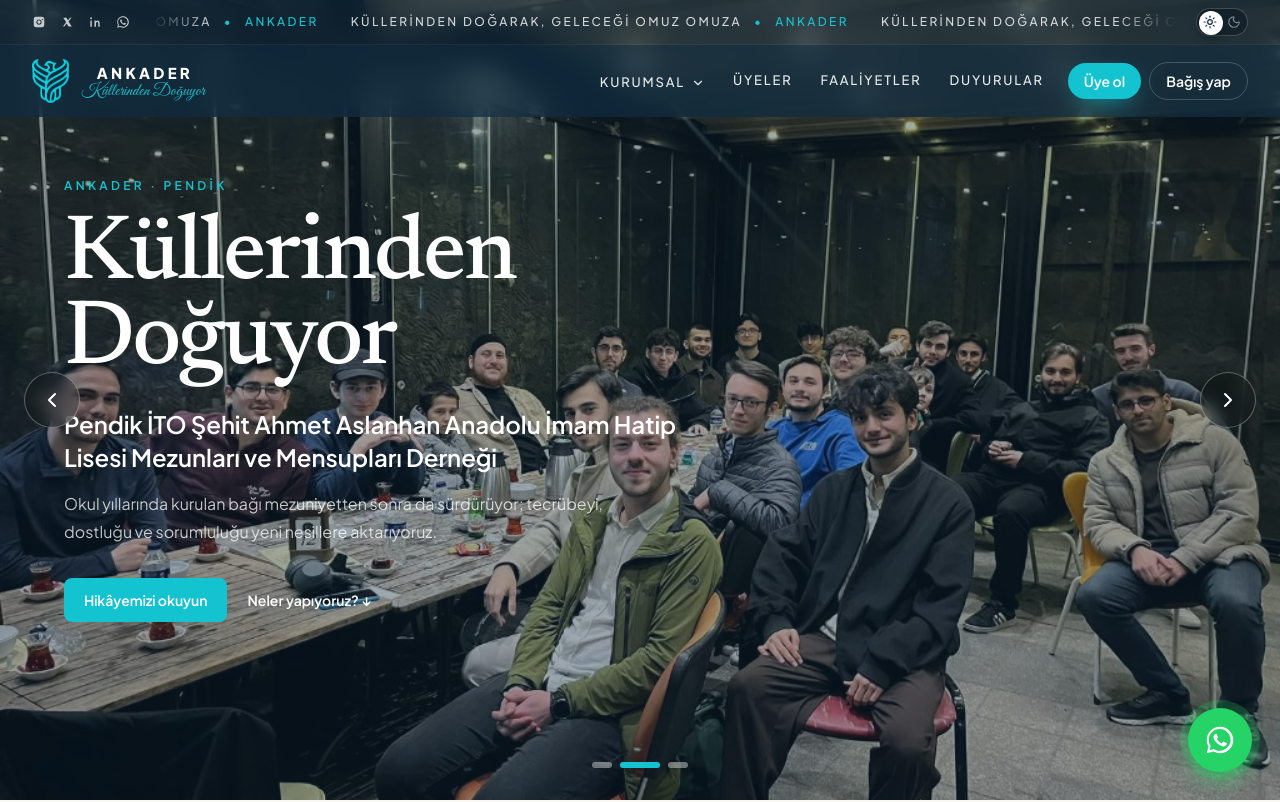
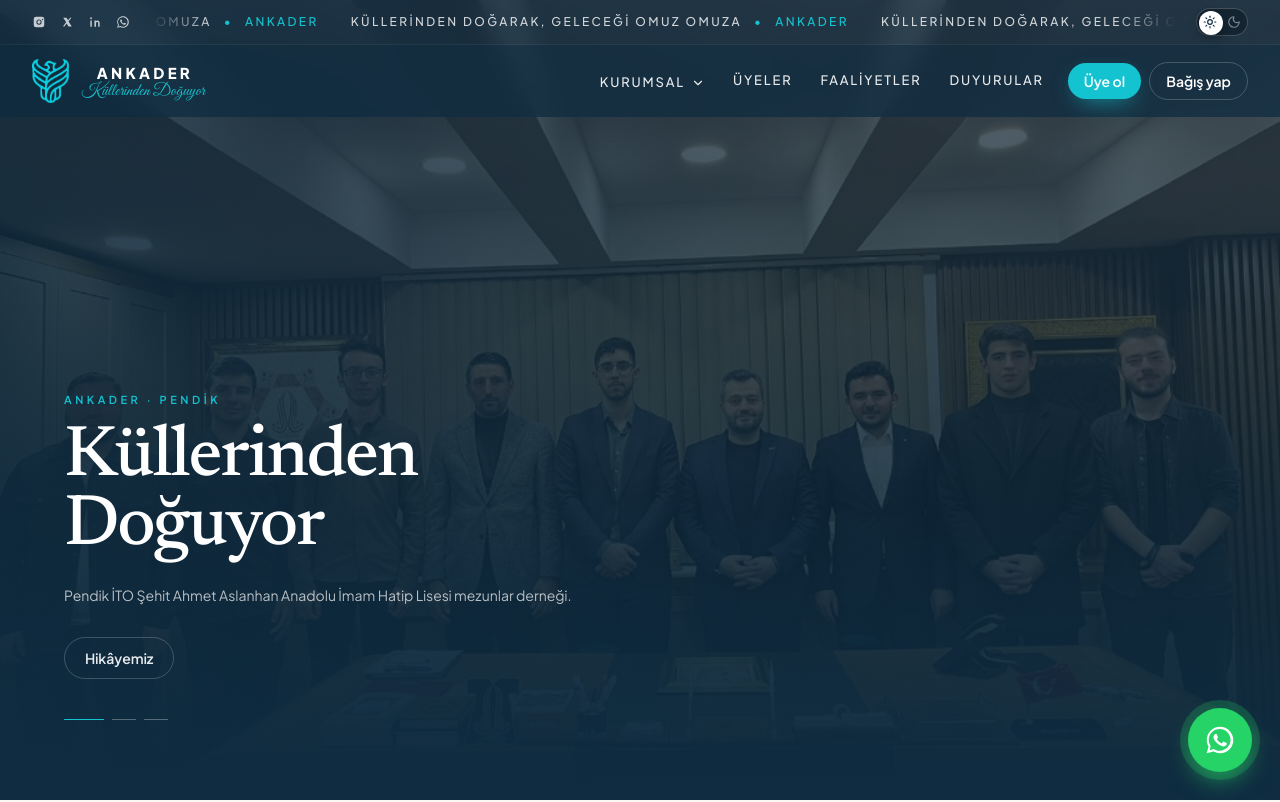
Before and after one commit to omerekin34/ankader, a Next.js app in the folder ankader-site/: page / in a window 1280 px wide. Shown: the top 802 px of the page. Built offline with nearby package versions, Linux system fonts and the light colour scheme.

Commit message:
ankader7

```diff
--- a/ankader-site/components/HeroSlider.tsx
+++ b/ankader-site/components/HeroSlider.tsx
@@ -1,6 +1,5 @@
 "use client";
 
-import { ChevronLeft, ChevronRight } from "lucide-react";
 import Image from "next/image";
 import { useEffect, useState } from "react";
 
@@ -12,24 +11,20 @@ export default function HeroSlider() {
   useEffect(() => {
     const timer = window.setInterval(() => {
       setIndex((current) => (current + 1) % slides.length);
-    }, 5000);
+    }, 7000);
     return () => window.clearInterval(timer);
   }, [index]);
 
-  function go(next: number) {
-    setIndex((next + slides.length) % slides.length);
-  }
-
   return (
     <section
-      className="relative h-screen min-h-[560px] overflow-hidden bg-secondary text-white"
+      className="relative h-[100svh] min-h-[560px] overflow-hidden bg-secondary text-white"
       aria-roledescription="carousel"
       aria-label="Ana görseller"
     >
       {slides.map((src, i) => (
         <div
           key={src}
-          className={`absolute inset-0 transition-opacity duration-1000 ease-out ${
+          className={`absolute inset-0 transition-opacity duration-[1400ms] ease-out ${
             i === index ? "opacity-100" : "opacity-0"
           }`}
           aria-hidden={i !== index}
@@ -41,73 +36,47 @@ export default function HeroSlider() {
             priority={i === 0}
             quality={95}
             sizes="100vw"
-            className={`object-cover object-center ${i === index ? "slide-zoom" : ""}`}
+            className={`object-cover object-center brightness-[0.55] contrast-[1.05] saturate-[0.85] ${
+              i === index ? "slide-zoom" : ""
+            }`}
           />
-          <div className="absolute inset-0 bg-secondary/40" />
         </div>
       ))}
 
-      <div className="relative z-10 flex h-full items-center px-6 sm:px-12">
+      <div className="pointer-events-none absolute inset-0 bg-secondary/35" />
+      <div className="pointer-events-none absolute inset-0 bg-gradient-to-t from-secondary via-secondary/50 to-secondary/10" />
+      <div className="pointer-events-none absolute inset-y-0 left-0 w-full max-w-3xl bg-gradient-to-r from-secondary/55 to-transparent" />
+
+      <div className="relative z-10 flex h-full items-end px-6 pb-24 sm:px-12 sm:pb-20">
         <div className="mx-auto w-full max-w-6xl">
-          <p className="text-xs font-semibold tracking-[0.28em] text-primary uppercase">
-            ANKADER · Pendik
-          </p>
-          <h1 className="mt-5 max-w-4xl text-5xl leading-[0.92] sm:text-7xl lg:text-[5.75rem]">
+          <p className="text-[11px] font-semibold tracking-[0.32em] text-primary uppercase">ANKADER · Pendik</p>
+          <h1 className="mt-4 max-w-lg text-4xl leading-[0.95] sm:text-6xl lg:text-7xl">
             Küllerinden
             <br />
             Doğuyor
           </h1>
-          <p className="mt-6 max-w-2xl text-lg font-semibold leading-snug text-white sm:text-2xl">
-            Pendik İTO Şehit Ahmet Aslanhan Anadolu İmam Hatip Lisesi Mezunları ve Mensupları Derneği
+          <p className="mt-5 max-w-xl text-sm leading-7 text-white/70">
+            Pendik İTO Şehit Ahmet Aslanhan Anadolu İmam Hatip Lisesi mezunlar derneği.
           </p>
-          <p className="mt-4 max-w-xl text-sm leading-7 text-white/75 sm:text-base">
-            Okul yıllarında kurulan bağı mezuniyetten sonra da sürdürüyor; tecrübeyi, dostluğu ve
-            sorumluluğu yeni nesillere aktarıyoruz.
-          </p>
-          <div className="mt-8 flex flex-wrap items-center gap-5">
           <a
             href="/hakkimizda"
-              className="inline-flex rounded-lg bg-primary px-5 py-3 text-sm font-semibold text-white hover:bg-primary/90"
+            className="mt-7 inline-flex rounded-full border border-white/20 px-5 py-2.5 text-sm font-semibold text-white/90 transition hover:border-primary hover:text-primary"
           >
-              Hikâyemizi okuyun
+            Hikâyemiz
           </a>
-            <a href="#faaliyetler" className="text-sm font-semibold text-white underline-offset-4 hover:underline">
-              Neler yapıyoruz? ↓
-            </a>
-          </div>
-        </div>
-      </div>
 
-      <button
-        type="button"
-        aria-label="Önceki görsel"
-        onClick={() => go(index - 1)}
-        className="absolute top-1/2 left-4 z-20 inline-flex size-12 -translate-y-1/2 items-center justify-center rounded-full border border-white/30 bg-black/20 text-white backdrop-blur-sm hover:border-primary hover:text-primary sm:left-6 sm:size-14"
-      >
-        <ChevronLeft className="size-6" />
-      </button>
-      <button
-        type="button"
-        aria-label="Sonraki görsel"
-        onClick={() => go(index + 1)}
-        className="absolute top-1/2 right-4 z-20 inline-flex size-12 -translate-y-1/2 items-center justify-center rounded-full border border-white/30 bg-black/20 text-white backdrop-blur-sm hover:border-primary hover:text-primary sm:right-6 sm:size-14"
-      >
-        <ChevronRight className="size-6" />
-      </button>
-
-      <div className="absolute inset-x-0 bottom-8 z-10 mx-auto flex max-w-6xl justify-center px-6 sm:px-12">
-        <div className="flex gap-2">
+          <div className="mt-10 flex gap-2" role="tablist" aria-label="Görseller">
             {slides.map((src, i) => (
               <button
                 key={src}
                 type="button"
                 aria-label={`Görsel ${i + 1}`}
+                aria-selected={i === index}
                 onClick={() => setIndex(i)}
-              className={`h-1.5 rounded-full transition-all ${
-                i === index ? "w-10 bg-primary" : "w-5 bg-white/40"
-              }`}
+                className={`h-px rounded-full transition-all ${i === index ? "w-10 bg-primary" : "w-6 bg-white/30 hover:bg-white/55"}`}
               />
             ))}
+          </div>
         </div>
       </div>
     </section>
--- a/ankader-site/components/SiteChrome.tsx
+++ b/ankader-site/components/SiteChrome.tsx
@@ -210,7 +210,13 @@ export function Navbar({ contact = fallbackContact }: { contact?: SiteData["cont
             className="inline-flex size-10 items-center justify-center rounded-xl text-white lg:hidden"
             aria-expanded={open}
             aria-label={open ? "Menüyü kapat" : "Menüyü aç"}
-            onClick={() => setOpen((value) => !value)}
+            onClick={() => {
+              setOpen((value) => {
+                const next = !value;
+                if (next && kurumsalActive) setKurumsalOpen(true);
+                return next;
+              });
+            }}
           >
             {open ? <X className="size-5" /> : <Menu className="size-5" />}
           </button>
@@ -248,7 +254,36 @@ export function Navbar({ contact = fallbackContact }: { contact?: SiteData["cont
             </button>
           </div>
           <nav className="flex-1 overflow-y-auto px-3 pb-4">
-            {[...kurumsalLinks, ...navLinks].map((link) => (
+            <div>
+              <button
+                type="button"
+                aria-expanded={kurumsalOpen}
+                onClick={() => setKurumsalOpen((value) => !value)}
+                className={`flex w-full items-center justify-between rounded-xl px-3 py-3 text-left text-base ${
+                  kurumsalActive ? "text-primary" : "text-white"
+                }`}
+              >
+                Kurumsal
+                <ChevronDown className={`size-4 transition ${kurumsalOpen ? "rotate-180" : ""}`} aria-hidden />
+              </button>
+              {kurumsalOpen ? (
+                <div className="mb-1 ml-3 border-l border-white/10 pl-2">
+                  {kurumsalLinks.map((link) => (
+                    <a
+                      key={link.href}
+                      href={link.href}
+                      onClick={() => setOpen(false)}
+                      className={`block rounded-xl px-3 py-2.5 text-[15px] ${
+                        pathname === link.href ? "bg-white/10 text-primary" : "text-white/80"
+                      }`}
+                    >
+                      {link.label}
+                    </a>
+                  ))}
+                </div>
+              ) : null}
+            </div>
+            {navLinks.map((link) => (
               <a
                 key={link.href}
                 href={link.href}
```
Lines whose indentation alone changed are shown as unchanged.
